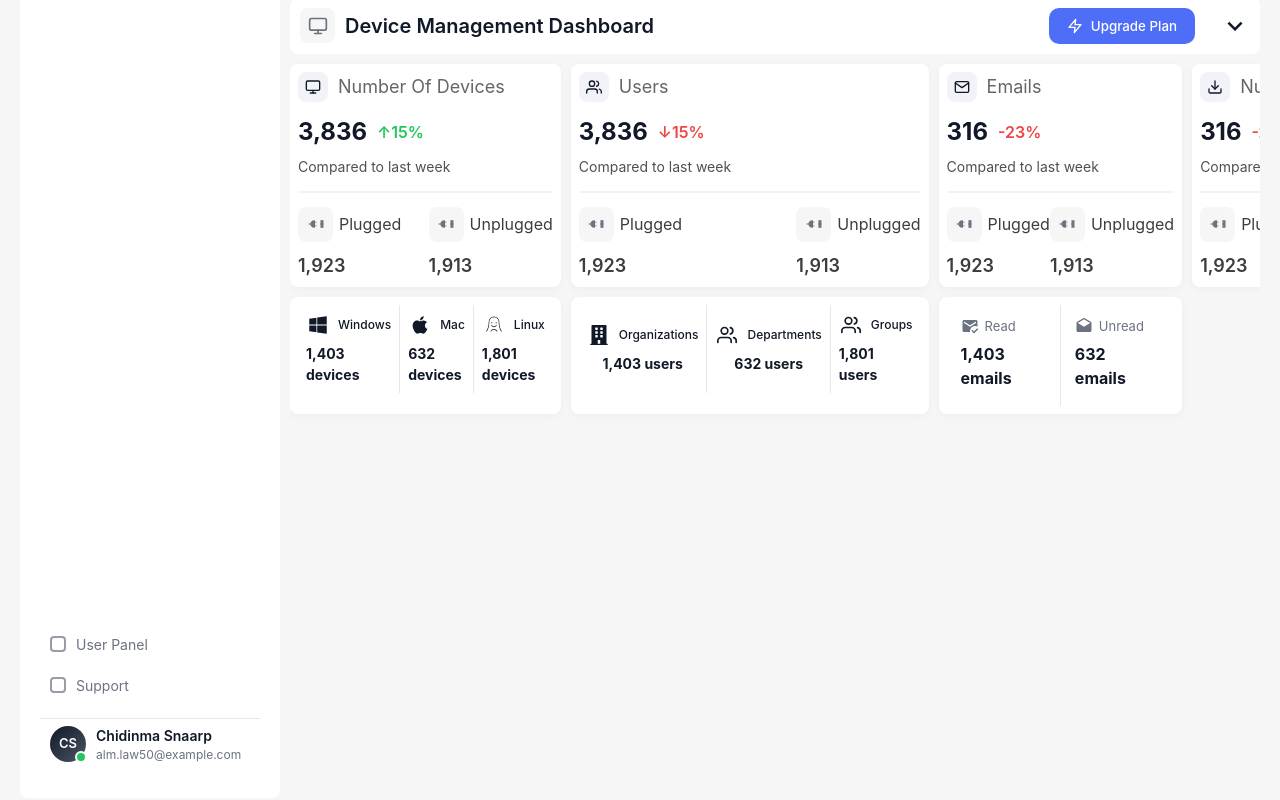
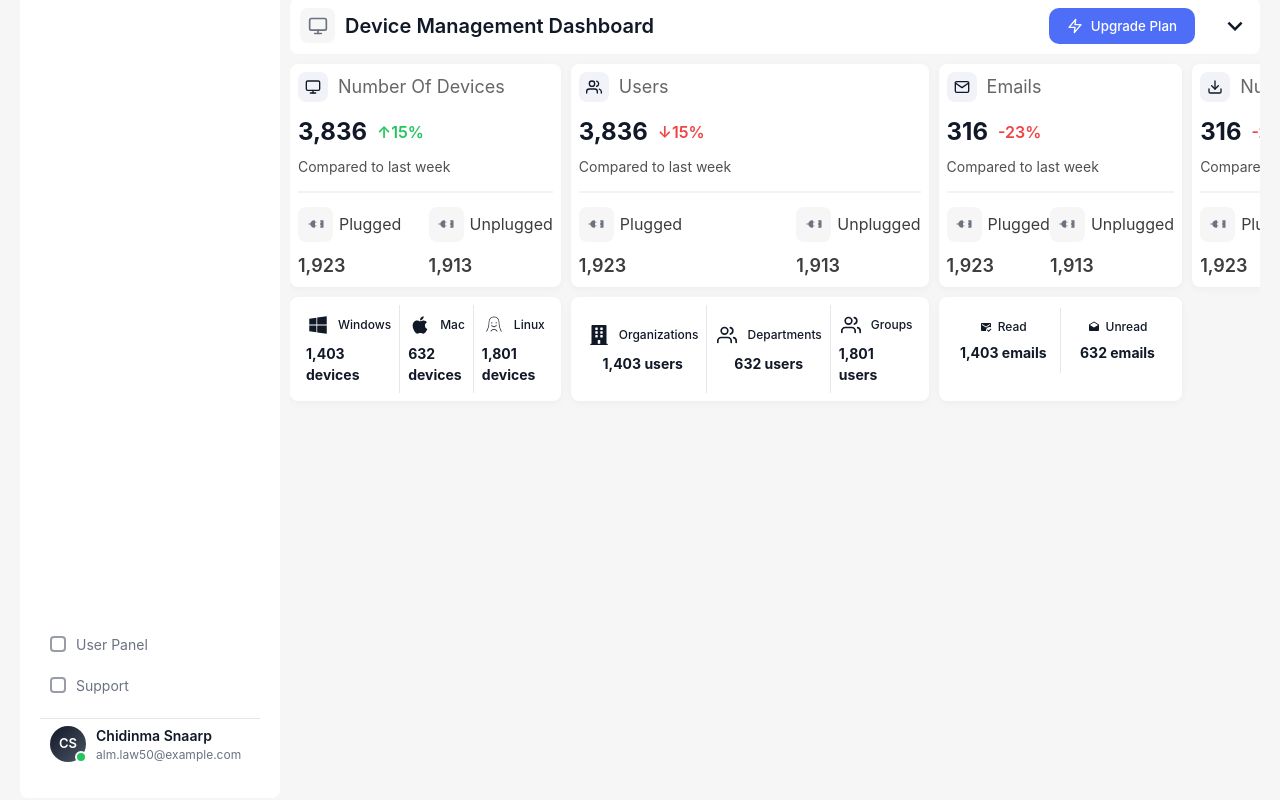
Before and after one commit to VeraIkhalo/Snaarp, a React (Vite) app: page / in a window 1280 px wide. Shown: the part 885-1685 px from the top of the page. Built offline with nearby package versions, Linux system fonts and the light colour scheme.

Commit message:
Refactor Email Status section in Device Management Dashboard for improved alignment and styling. Adjust padding, font sizes, and icon usage for better visual consistency.

```diff
--- a/src/components/DeviceManagementDashboard.tsx
+++ b/src/components/DeviceManagementDashboard.tsx
@@ -108,7 +108,7 @@ const LargeCardCol3 = styled(LargeCard)`
 
 const EmailStatusRow = styled.div`
   display: flex;
-  align-items: stretch;
+  align-items: center;
   min-height: 72px;
 `;
 
@@ -117,30 +117,31 @@ const EmailStatusSection = styled.div<{ hasDivider?: boolean }>`
   display: flex;
   flex-direction: column;
   justify-content: center;
-  padding: 12px 14px;
+  align-items:center;
+  padding: 10px;
   border-left: ${({ hasDivider }) => (hasDivider ? "1px solid #e5e7eb" : "none")};
 `;
 
 const EmailStatusTop = styled.div`
   display: flex;
   flex-direction: column;
-  align-items: flex-start;
+  align-items: center;
   gap: 6px;
-  margin-bottom: 4px;
 `;
 
 const EmailStatusLabel = styled.span`
-  font-size: 13px;
-  color: #6b7280;
+  font-size: 12px;
+  color: #111827;
+  font-weight: 500;
   display: flex;
   align-items: center;
   gap: 6px;
 `;
 
 const EmailStatusValue = styled.div`
-  font-size: 16px;
-  font-weight: 700;
+  font-size: 14px;
   color: #111827;
+  font-weight: bold;
 `;
 
 const DeviceTypesRow = styled.div`
@@ -381,7 +382,7 @@ export default function DeviceManagementDashboard() {
                         <EmailStatusSection>
                             <EmailStatusTop>
                                 <EmailStatusLabel>
-                                    <MdMarkEmailRead size={18} style={{ color: "#6b7280" }} /> Read
+                                    <MdMarkEmailRead /> Read
                                 </EmailStatusLabel>
                                 <EmailStatusValue>1,403 emails</EmailStatusValue>
                             </EmailStatusTop>
@@ -389,7 +390,7 @@ export default function DeviceManagementDashboard() {
                         <EmailStatusSection hasDivider>
                             <EmailStatusTop>
                                 <EmailStatusLabel>
-                                    <MdDrafts size={18} style={{ color: "#6b7280" }} /> Unread
+                                    <MdDrafts /> Unread
                                 </EmailStatusLabel>
                                 <EmailStatusValue>632 emails</EmailStatusValue>
                             </EmailStatusTop>
```
